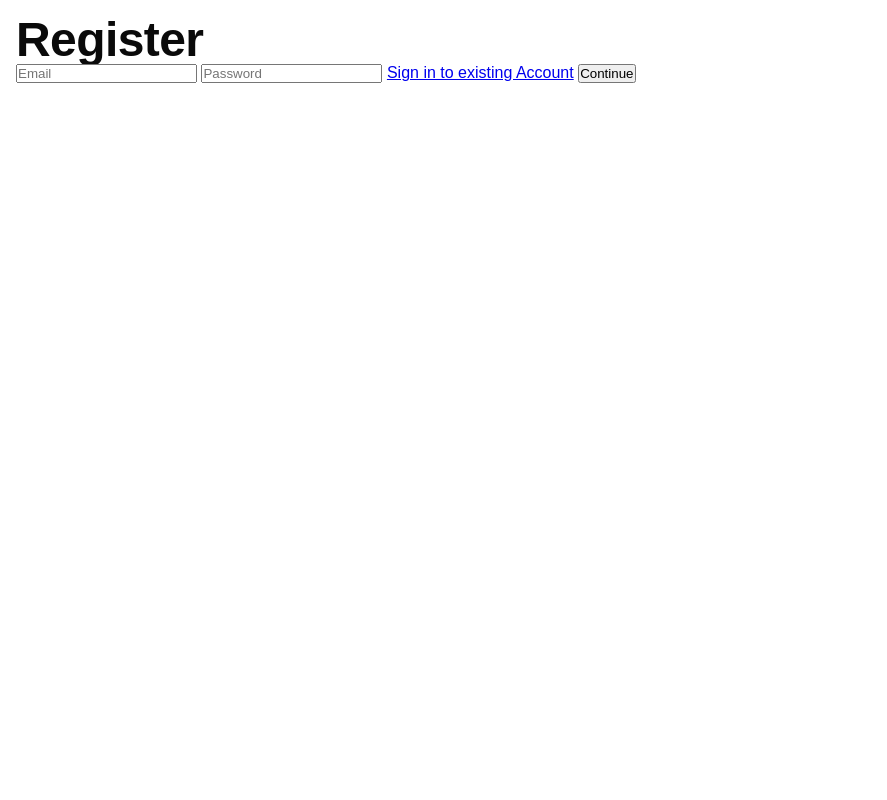
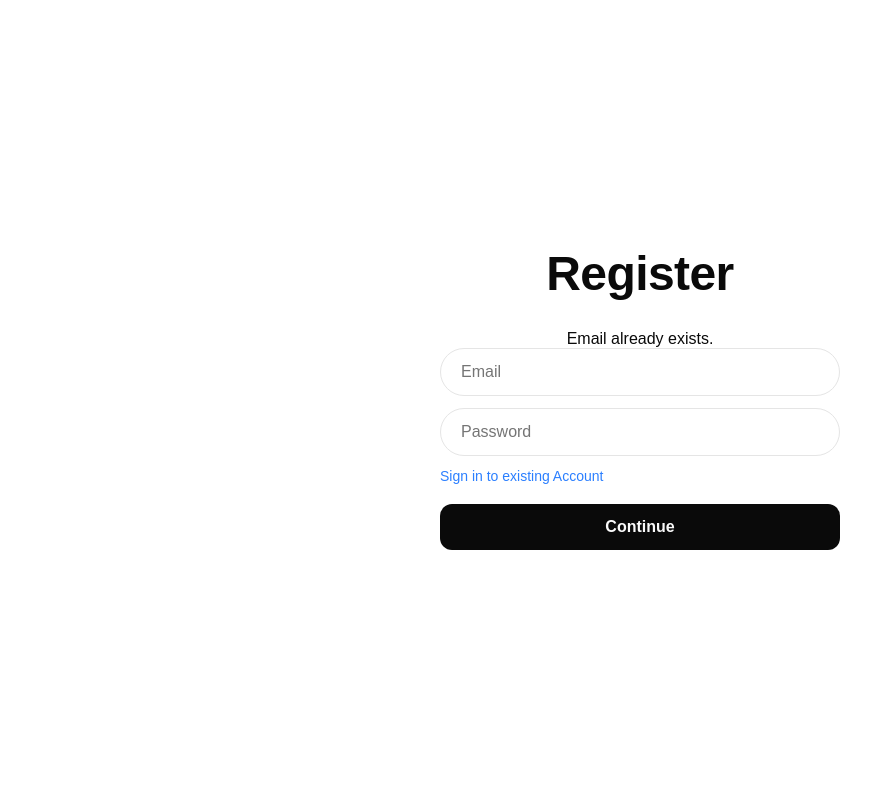
Before and after one commit to kotaro-osaka/noted, a PHP site: page /register.php?error=1 in a window 1280 px wide. Shown: the whole page, without its empty margins (0-887 px from the left). Run offline with PHP 8.4, Linux system fonts and the light colour scheme.

Commit message:
feat: add logout, auth check, dropdown menu and error messages

```diff
--- /dev/null
+++ b/public/api/auth/check.php
@@ -0,0 +1,5 @@
+<?php
+session_start();
+if (!isset($_SESSION['user_id'])) {
+	http_response_code(401);
+}
--- a/public/css/index.css
+++ b/public/css/index.css
@@ -1,6 +1,11 @@
 :root {
     --background: #fff;
     --foreground: #0a0a0a;
+    --primary-foreground: #FAFAFA;
+    --muted-foreground: #737373;
+    --border: #e5e5e5;
+    --highlight: #193CB8;
+    --link: #2B7FFF;
 }
 
 * {
@@ -16,6 +21,11 @@ body {
     min-height: 100vh;
 }
 
+a {
+    color: var(--foreground);
+    text-decoration: none;
+}
+
 h1 {
     font-size: 48px;
     font-weight: 800;
@@ -23,16 +33,20 @@ h1 {
     letter-spacing: -0.012em;
 }
 
-/* APP */
 header {
     padding: 1rem;
 }
 
 .header-top {
+    position: relative;
     display: flex;
     justify-content: space-between;
     align-items: center;
     margin-bottom: 1rem;
+}
+
+.note-count {
+    color: var(--muted-foreground);
 }
 
 main {
@@ -47,13 +61,14 @@ main {
 }
 
 .note-card {
+    text-align: center;
     text-decoration: none;
     color: var(--foreground);
 }
 
 .note-preview {
     aspect-ratio: 1;
-    border: 1px solid #e0e0e0;
+    border: 1px solid var(--border);
     border-radius: 8px;
     margin-bottom: 0.5rem;
 }
@@ -65,7 +80,7 @@ main {
 
 .note-card time {
     font-size: 0.75rem;
-    color: #888;
+    color: var(--muted-foreground);
 }
 
 footer {
@@ -85,7 +100,7 @@ footer form {
     display: flex;
     align-items: center;
     gap: 0.5rem;
-    border: 1px solid #e0e0e0;
+    border: 1px solid var(--border);
     border-radius: 999px;
     padding: 0.5rem 1rem;
 }
@@ -95,15 +110,114 @@ footer form input {
     outline: none;
     width: 100%;
     font-size: 1rem;
+    background: transparent;
 }
 
 .btn-icon {
+    padding: 8px;
     background: none;
-    border: none;
+    border: 1px solid var(--border);
+    border-radius: 50%;
     cursor: pointer;
     display: flex;
     align-items: center;
     justify-content: center;
     color: var(--foreground);
     text-decoration: none;
+    width: 40px;
+    height: 40px;
 }
+
+#confirm-btn {
+    display: none;
+    background: var(--highlight);
+    color: var(--primary-foreground);
+    border-color: var(--highlight);
+}
+
+/* Dropdown */
+.dropdown {
+    display: none;
+    position: absolute;
+    top: 48px;
+    right: 0;
+    background: var(--background);
+    border: 1px solid var(--border);
+    border-radius: 8px;
+    overflow: hidden;
+    min-width: 150px;
+    z-index: 10;
+}
+
+.dropdown a {
+    display: block;
+    padding: 0.75rem 1rem;
+    font-size: 0.875rem;
+}
+
+.dropdown a:hover {
+    background: #f5f5f5;
+}
+
+.dropdown.open {
+    display: block;
+}
+
+/* Auth */
+.auth-container {
+    display: flex;
+    flex-direction: column;
+    align-items: center;
+    justify-content: center;
+    min-height: 100vh;
+    padding: 2rem;
+}
+
+.auth-container h1 {
+    margin-bottom: 2rem;
+}
+
+.auth-container form {
+    display: flex;
+    flex-direction: column;
+    width: 100%;
+    max-width: 400px;
+    gap: 0.75rem;
+}
+
+.auth-container input {
+    border: 1px solid var(--border);
+    border-radius: 999px;
+    padding: 0.875rem 1.25rem;
+    font-size: 1rem;
+    outline: none;
+    width: 100%;
+    background: transparent;
+}
+
+.auth-container a {
+    color: var(--link);
+    font-size: 0.875rem;
+}
+
+.auth-container a:hover {
+    text-decoration: underline;
+}
+
+.auth-container button {
+    margin-top: 0.5rem;
+    padding: 0.875rem;
+    background: var(--foreground);
+    color: var(--primary-foreground);
+    border: none;
+    border-radius: 12px;
+    font-size: 1rem;
+    font-weight: 600;
+    cursor: pointer;
+    width: 100%;
+}
+
+.error {
+    color: #e53e3e;
+    font-size: 0.875rem;
+}
--- a/public/register.php
+++ b/public/register.php
@@ -1,7 +1,7 @@
 <?php
 session_start(); // Start or resume session via session id
 if (isset($_SESSION['user_id'])) { // Check if global array's user_id is set
-	header('Location: /app.php'); // Reroute user (=> Auto log in)
+	header('Location: /notes.php'); // Reroute user (=> Auto log in)
 	exit; // Stop PHP rendering
 }
 ?>
@@ -16,6 +16,7 @@ if (isset($_SESSION['user_id'])) { // Check if global array's user_id is set
 <body>
 	<main class="auth-container">
 		<h1>Register</h1>
+		<?= $_GET['error'] === 'empty' ? 'Please fill in all fields.' : 'Email already exists.' ?>
 		<form method="post" action="/auth/register.php">
 			<input type="email" name="email" placeholder="Email" required>
 			<input type="password" name="password" placeholder="Password" required>
```
Also changed, not shown: public/editor.php (+14 -2 lines), public/index.php (+6 -1 lines), public/js/editor.js (+27 -13 lines), public/js/notes.js (added, +12 -0 lines), public/logout.php (added, +9 -0 lines), public/notes.php (+22 -3 lines), README.md.
